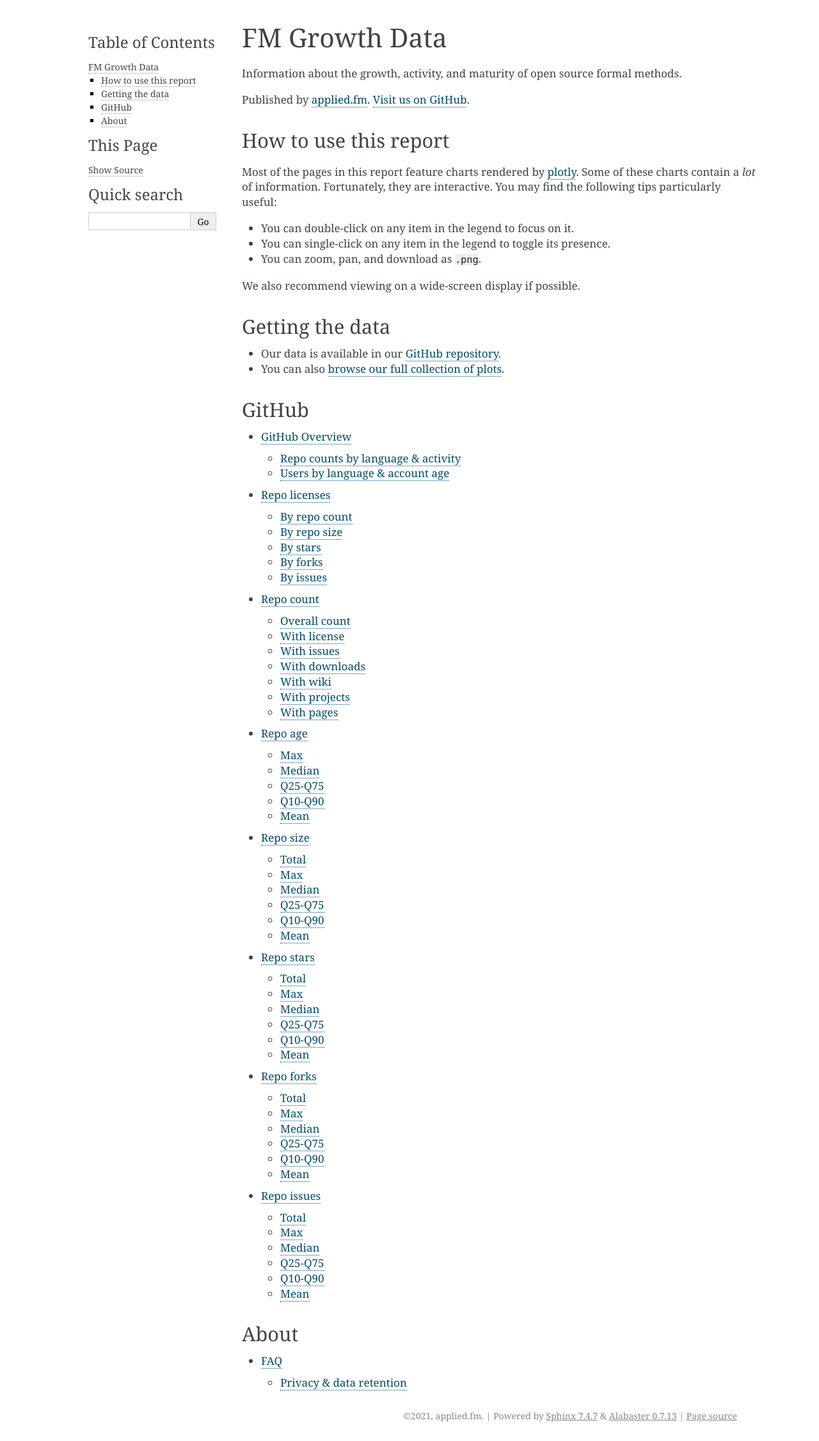
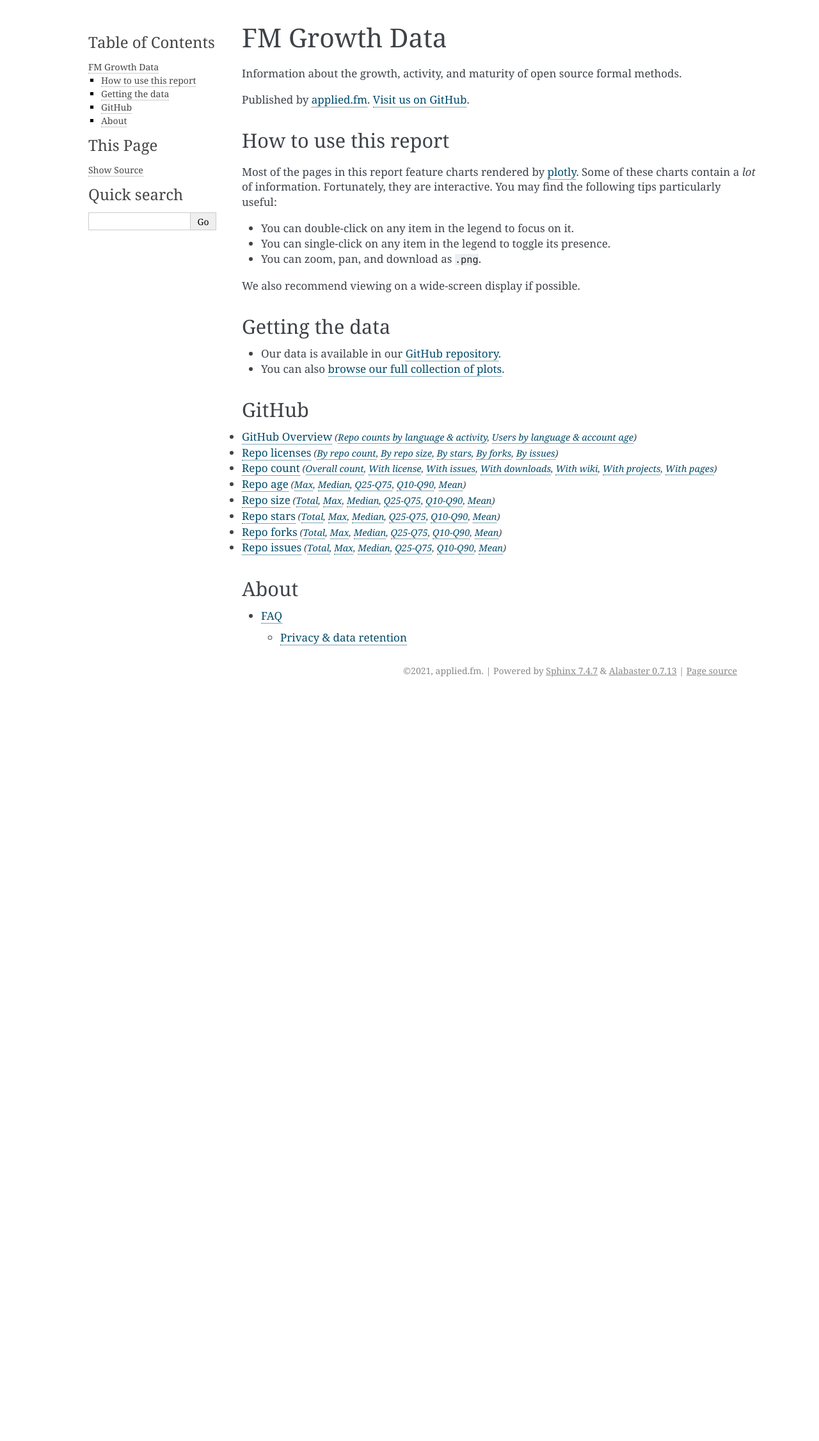
Before and after one commit to appliedfm/growth-data, a Sphinx documentation site: the page built from docs/source/index.rst, in a window 1280 px wide. Shown: the whole page at 64% size. Built offline with Sphinx 7.4.7, drawn with Linux system fonts in a browser that asks for light colours; after the commit the page ends 1088 px from its top, so only the background shows below that.

Commit message:
Relax CSS

```diff
--- a/docs/source/_static/css/override.css
+++ b/docs/source/_static/css/override.css
@@ -1,30 +1,30 @@
 @import '../alabaster.css';
 
 
-div#github.section div.toctree-wrapper ul {
+#github div.toctree-wrapper ul {
     display: inline;
     margin: 0;
     padding: 0;
 }
 
-div#github.section div.toctree-wrapper li.toctree-l1 ul {
+#github div.toctree-wrapper li.toctree-l1 ul {
     font-size: 85%;
 }
 
-div#github.section div.toctree-wrapper li.toctree-l1 ul li {
+#github div.toctree-wrapper li.toctree-l1 ul li {
     font-style: italic;
     display: inline-block;
 }
 
-div#github.section div.toctree-wrapper li.toctree-l1 ul li::after {
+#github div.toctree-wrapper li.toctree-l1 ul li::after {
     content: ", ";
 }
 
-div#github.section div.toctree-wrapper li.toctree-l1 ul li:first-child::before {
+#github div.toctree-wrapper li.toctree-l1 ul li:first-child::before {
     content: "(";
 }
 
-div#github.section div.toctree-wrapper li.toctree-l1 ul li:last-child::after {
+#github div.toctree-wrapper li.toctree-l1 ul li:last-child::after {
     content: ")";
 }
 
```
